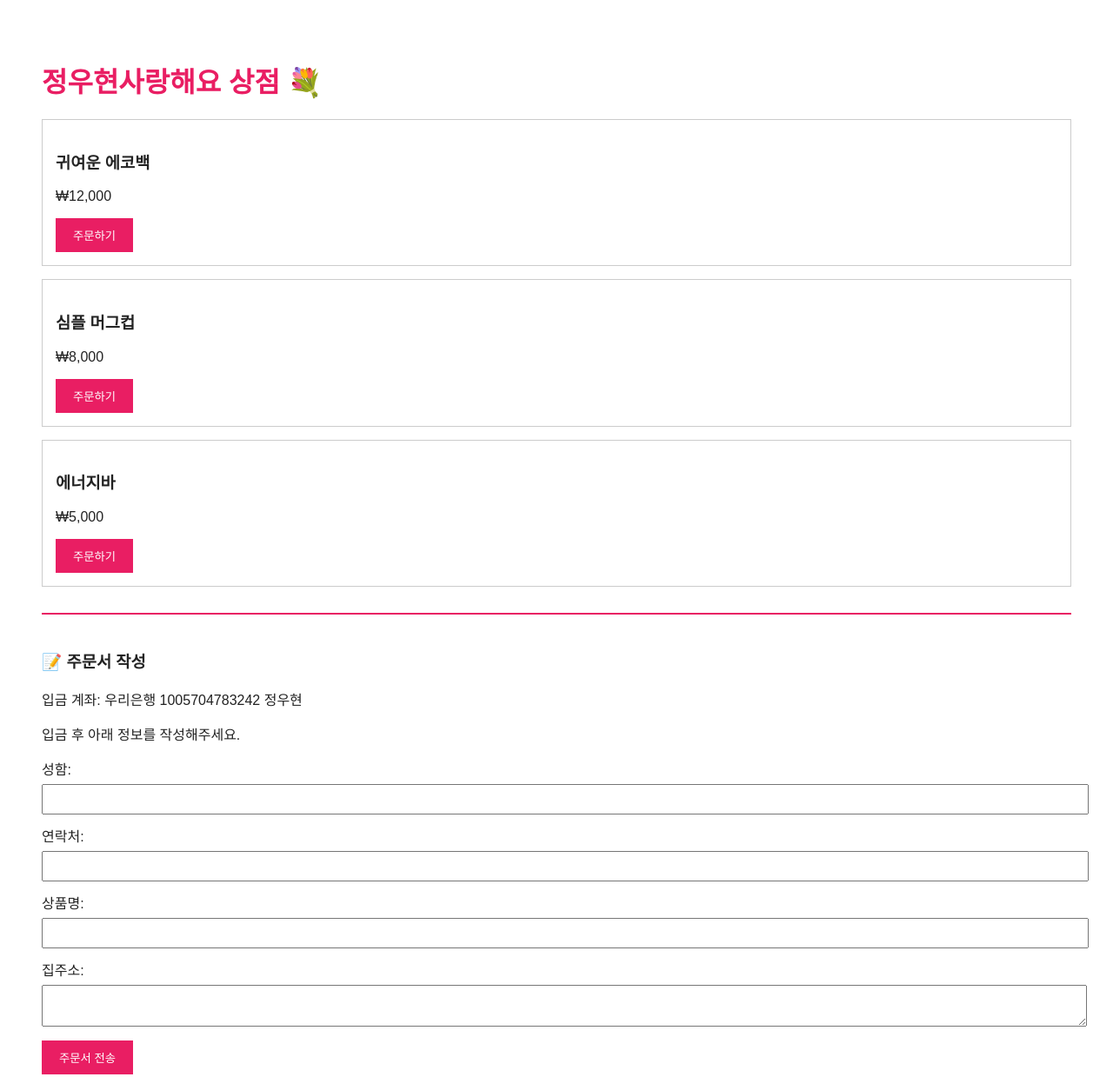
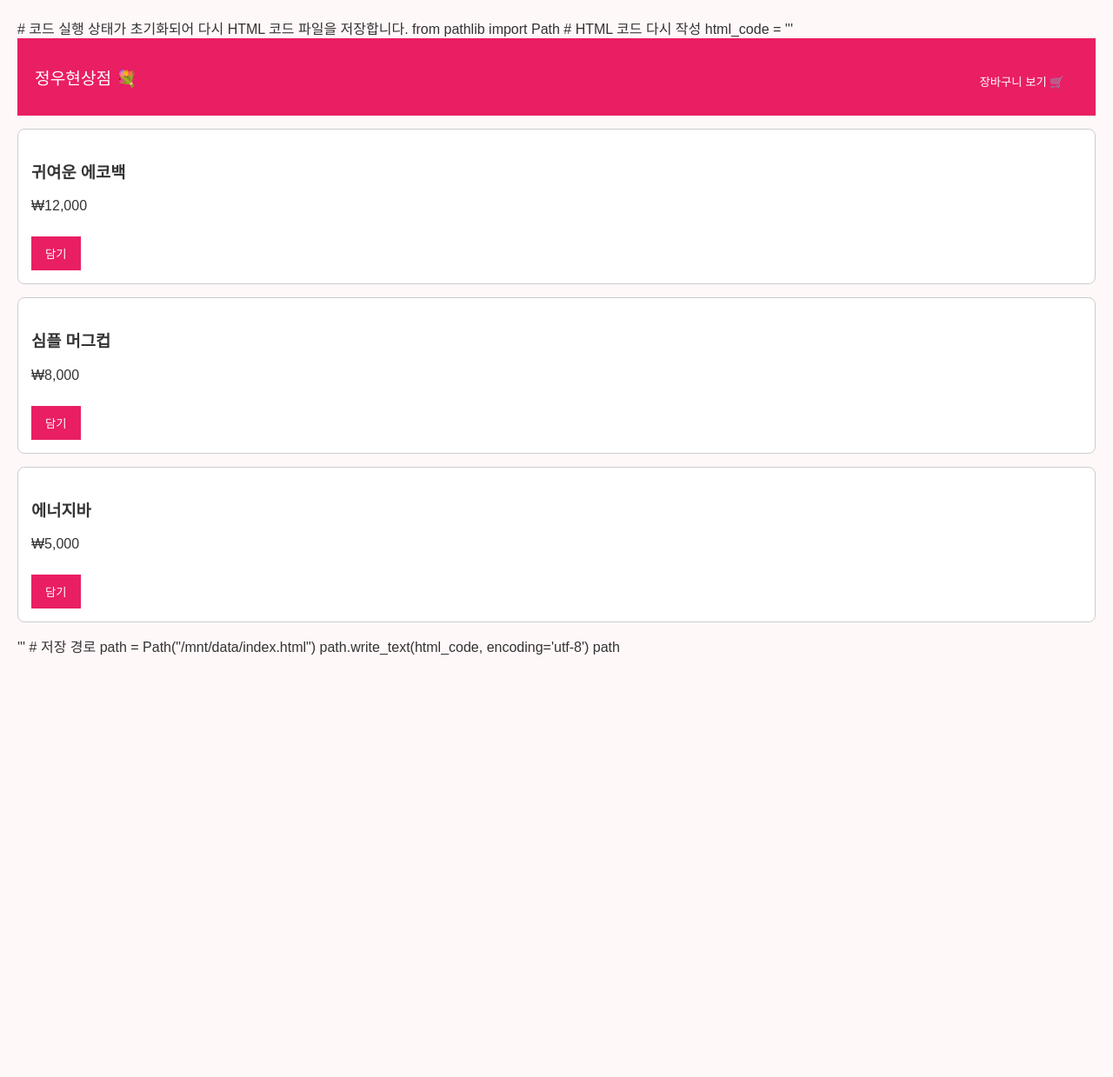
Before and after one commit to jungwoojin2009/jwhstoree, a plain HTML site: page index.html in a window 1280 px wide. Shown: the whole page at 87% size. After the commit the page ends 800 px from the top, so only its background shows below. Drawn offline with Linux system fonts and the light colour scheme.

Commit message:
index.html

```diff
--- a/index.html
+++ b/index.html
@@ -1,95 +1,152 @@
+# 코드 실행 상태가 초기화되어 다시 HTML 코드 파일을 저장합니다.
+
+from pathlib import Path
+
+# HTML 코드 다시 작성
+html_code = '''
 <!DOCTYPE html>
 <html lang="ko">
 <head>
-  <meta charset="UTF-8">
-  <title>정우현사랑해요 상점</title>
+  <meta charset="UTF-8" />
+  <meta name="viewport" content="width=device-width, initial-scale=1.0"/>
+  <title>정우현상점 💐</title>
   <style>
     body {
       font-family: 'Arial', sans-serif;
-      padding: 40px;
-      background: #fff;
-      color: #222;
+      background: #fff8f9;
+      color: #333;
+      margin: 0;
+      padding: 20px;
     }
-    h1 {
-      color: #e91e63;
+    header {
+      display: flex;
+      justify-content: space-between;
+      align-items: center;
+      background: #e91e63;
+      color: white;
+      padding: 20px;
+      font-size: 1.2rem;
     }
     .product {
       border: 1px solid #ccc;
+      border-radius: 8px;
       padding: 15px;
-      margin-bottom: 15px;
+      margin: 15px 0;
+      background: #fff;
     }
-    .order-form {
+    button {
+      background-color: #e91e63;
+      color: white;
+      border: none;
+      padding: 10px 16px;
+      cursor: pointer;
+      margin-top: 10px;
+    }
+    button:hover {
+      background-color: #d81b60;
+    }
+    .cart-section {
+      display: none;
+      background: #fff0f3;
+      padding: 20px;
+      border-radius: 8px;
       margin-top: 30px;
-      border-top: 2px solid #e91e63;
-      padding-top: 20px;
     }
     input, textarea {
       width: 100%;
       padding: 8px;
-      margin-top: 6px;
-      margin-bottom: 12px;
-    }
-    button {
-      background: #e91e63;
-      color: white;
-      border: none;
-      padding: 10px 20px;
-      cursor: pointer;
+      margin-top: 8px;
+      margin-bottom: 16px;
+      border: 1px solid #ccc;
+      border-radius: 4px;
     }
   </style>
 </head>
 <body>
-  <h1>정우현사랑해요 상점 💐</h1>
+
+  <header>
+    <div>정우현상점 💐</div>
+    <button onclick="toggleCart()">장바구니 보기 🛒</button>
+  </header>
 
   <div class="product">
     <h3>귀여운 에코백</h3>
     <p>₩12,000</p>
-    <button onclick="selectProduct('귀여운 에코백')">주문하기</button>
+    <button onclick="addToCart('귀여운 에코백')">담기</button>
   </div>
 
   <div class="product">
     <h3>심플 머그컵</h3>
     <p>₩8,000</p>
-    <button onclick="selectProduct('심플 머그컵')">주문하기</button>
+    <button onclick="addToCart('심플 머그컵')">담기</button>
   </div>
 
   <div class="product">
     <h3>에너지바</h3>
     <p>₩5,000</p>
-    <button onclick="selectProduct('에너지바')">주문하기</button>
+    <button onclick="addToCart('에너지바')">담기</button>
   </div>
 
-  <div class="order-form">
-    <h3>📝 주문서 작성</h3>
-    <p>입금 계좌: 우리은행 1005704783242 정우현</p>
-    <p>입금 후 아래 정보를 작성해주세요.</p>
-
+  <div class="cart-section" id="cartSection">
+    <h3>🛒 장바구니</h3>
+    <ul id="cartList"></ul>
+    <h3>주문서 작성</h3>
     <form action="https://formspree.io/f/mwpboqjv" method="POST">
       <label>성함:<br>
         <input type="text" name="성함" required>
-      </label><br>
-
+      </label>
       <label>연락처:<br>
         <input type="text" name="연락처" required>
-      </label><br>
-
-      <label>상품명:<br>
-        <input type="text" name="상품명" id="productName" required>
-      </label><br>
-
+      </label>
+      <label>상품 목록:<br>
+        <input type="text" name="상품목록" id="orderItems" readonly required>
+      </label>
       <label>집주소:<br>
         <textarea name="집주소" required></textarea>
-      </label><br>
-
+      </label>
       <button type="submit">주문서 전송</button>
     </form>
   </div>
 
   <script>
-    function selectProduct(name) {
-      document.getElementById("productName").value = name;
+    const cart = [];
+
+    function addToCart(item) {
+      cart.push(item);
+      alert(item + "이(가) 장바구니에 추가되었습니다.");
+    }
+
+    function toggleCart() {
+      const cartSection = document.getElementById("cartSection");
+      const cartList = document.getElementById("cartList");
+      const orderItems = document.getElementById("orderItems");
+      if (cart.length === 0) {
+        alert("장바구니가 비어 있습니다.");
+        return;
+      }
+      cartSection.style.display = "block";
+      cartList.innerHTML = "";
+      const count = {};
+      cart.forEach(item => {
+        count[item] = (count[item] || 0) + 1;
+      });
+      let summary = [];
+      for (let key in count) {
+        const li = document.createElement("li");
+        li.textContent = `${key} x ${count[key]}`;
+        cartList.appendChild(li);
+        summary.push(`${key} x ${count[key]}`);
+      }
+      orderItems.value = summary.join(", ");
       window.scrollTo({ top: document.body.scrollHeight, behavior: 'smooth' });
     }
   </script>
+
 </body>
 </html>
+'''
+
+# 저장 경로
+path = Path("/mnt/data/index.html")
+path.write_text(html_code, encoding='utf-8')
+path
```
